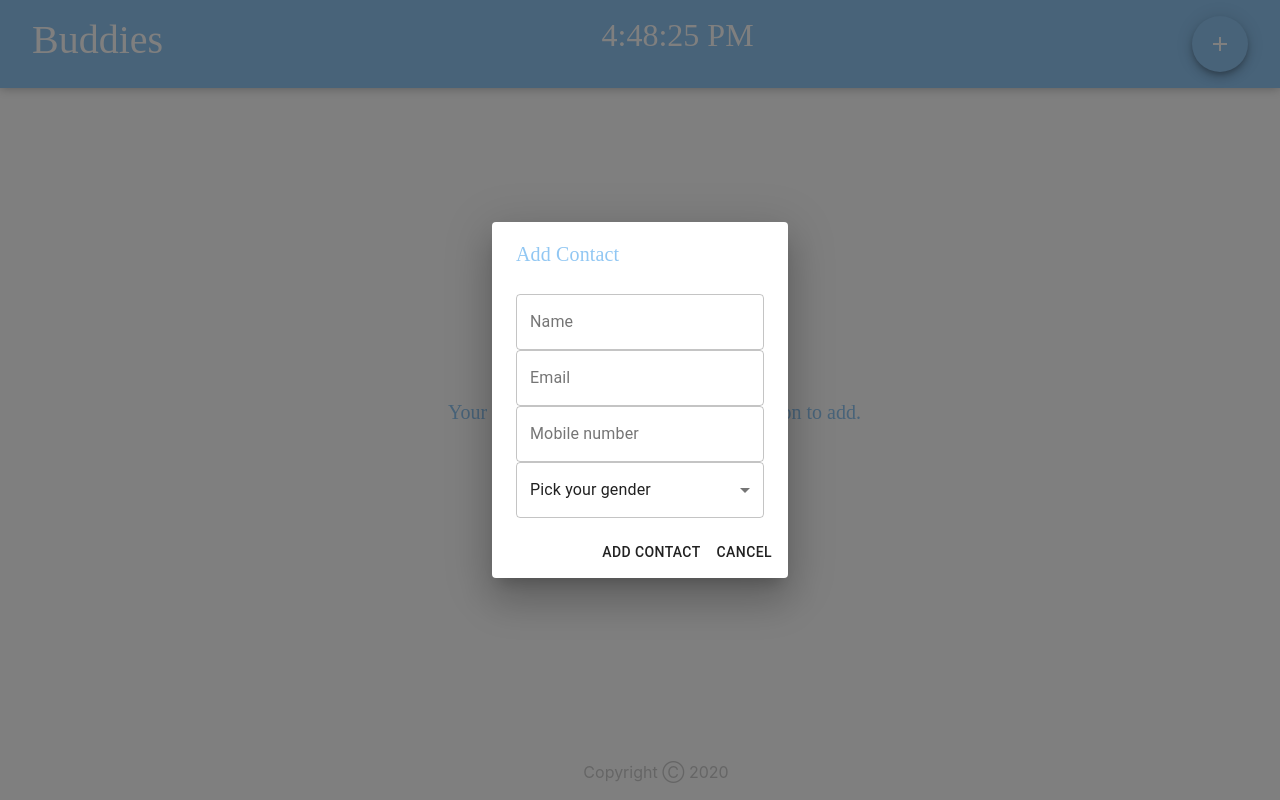
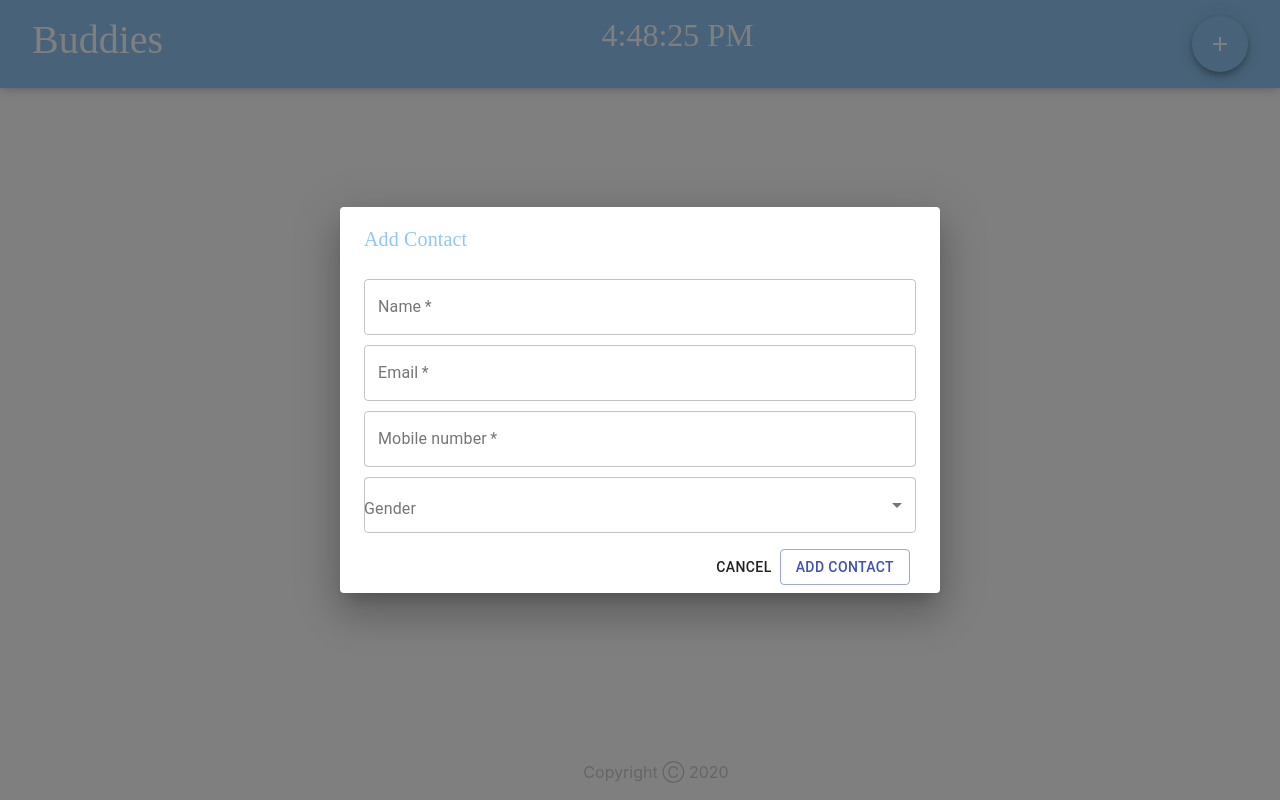
Before and after one commit to giridhar-ippili/codehunt, a React (Create React App) app: page / in a window 1280 px wide. Both pictures are taken after a click on the button 1220 px from the left and 44 px from the top of the page. Built offline with nearby package versions, Linux system fonts and the light colour scheme; a web font is replaced by a local one.

Commit message:
add grid

```diff
--- a/public/styles.css
+++ b/public/styles.css
@@ -31,7 +31,8 @@
     display: inline;
   }
   .text-Input {
-    width: 100% !important;
+    display: inline-grid;
+    margin-bottom: 10px !important;
   }
   footer {
     position: absolute;
@@ -66,10 +67,11 @@
   .delete-button{
     position: absolute;
   }
-  .submit-button{
-    background-color: #91c7f3;
-    color: #fff;
-    font-size: small;
+  .dropdown{
+    width: -webkit-fill-available;
+  }
+  .actions{
+    padding-right: 5% !important;
   }
   .header-content{
     display: flex;
--- a/src/components/AddContact.jsx
+++ b/src/components/AddContact.jsx
@@ -6,10 +6,12 @@ import DialogActions from '@material-ui/core/DialogActions';
 import DialogContent from '@material-ui/core/DialogContent';
 import DialogTitle from '@material-ui/core/DialogTitle';
 import FormControl from '@material-ui/core/FormControl';
+import InputLabel from '@material-ui/core/InputLabel';
 import Select from '@material-ui/core/Select';
 import MenuItem from '@material-ui/core/MenuItem';
 import Fab from '@material-ui/core/Fab'
 import AddIcon from '@material-ui/icons/Add';
+import Grid from '@material-ui/core/Grid';
 
 export default function AddContact(props) {
     const [newContact, setContact] = useState({
@@ -37,7 +39,7 @@ export default function AddContact(props) {
           }else if(value === "female"){
             newContact.img = "https://encrypted-tbn0.gstatic.com/images?q=tbn%3AANd9GcTnAqtN-Cpec8532qhhqbQLjwiwErMptZRBrbz2nuPRl9UzQe4F&usqp=CAU"
           }else{
-            newContact.img = ""
+            newContact.img = "https://encrypted-tbn0.gstatic.com/images?q=tbn%3AANd9GcQwq-YkrroxFxbfXGVLvC9Utd4KABksVEQO2mm4DSFTTK40cgqc&usqp=CAU"
           }
         }
         setContact({
@@ -73,48 +75,63 @@ export default function AddContact(props) {
         <DialogTitle className="form-dialog-title">Add Contact</DialogTitle>
         <DialogContent>
         <FormControl className="add-contact-form">
+        <Grid container >
+          <Grid item xs={12}>
                  <TextField label="Name"
                             variant="outlined"
                             className="text-Input"
                             name="name"
                             type="text"
                             fullWidth
+                            required
                             value={newContact.name}
                             onChange={handleChange}/>
+          </Grid>
+          <Grid item xs={12}>
                  <TextField label="Email"
                             variant="outlined"
                             className="text-Input"
                             name="email"
                             type="email"
                             fullWidth
+                            required
                             value={newContact.email}
                             onChange={handleChange}/>
+          </Grid>
+          <Grid item xs={12}>
                  <TextField label="Mobile number"
                             variant="outlined"
                             className="text-Input"
                             type="number"
                             fullWidth
+                            required
                             name="phone"
                             value={newContact.phone}
                             onChange={handleChange}/>
-            <Select name="gender"
+          </Grid>
+          <Grid item xs={12}>
+              <FormControl className="dropdown">
+                <InputLabel>Gender</InputLabel>
+                <Select label="Gender"
+                        name="gender"
                         variant="outlined"
                         value={newContact.gender}
                         onChange={handleChange}
-                  label="Gender"
-                  displayEmpty
-                  autoWidth>
-            <MenuItem value="" selected disabled>Pick your gender</MenuItem>
+                        >
+                  <MenuItem value="">clear selection</MenuItem>
                   <MenuItem value="male">Male</MenuItem>
                   <MenuItem value="female">Female</MenuItem>
                   <MenuItem value="idiot">I don't know</MenuItem>
                 </Select>
               </FormControl>
+          </Grid>
+        </Grid>
+        </FormControl>
         </DialogContent>
-        <DialogActions>
+        <DialogActions className="actions">
             <div>
-            <Button className="submit-button" onClick={handleSubmit}>Add Contact</Button>
-            <Button onClick={handleClose}>Cancel</Button>
+            <Button  onClick={handleClose}>Cancel</Button>
+            <Button  variant="outlined" color="primary"onClick={handleSubmit}>Add Contact</Button>
           </div>
         </DialogActions>
       </Dialog>
--- a/src/components/App.jsx
+++ b/src/components/App.jsx
@@ -30,7 +30,7 @@ function App() {
     <div >
       <Header onAddInHeader={handleAdditionInApp}/>
       {contacts.map( (eachContact,index ) => (assignContact(eachContact,index)))}
-      {emptyArray && <h5 className="initial-text">Your Contacts looks empty. Press <AddIcon/> button to add.</h5>}
+      {emptyArray && <h5 className="initial-text">Your contacts looks empty. Click on <AddIcon/> button to add.</h5>}
       <Footer/>
     </div>
   );
```
Lines whose indentation alone changed are shown as unchanged.
